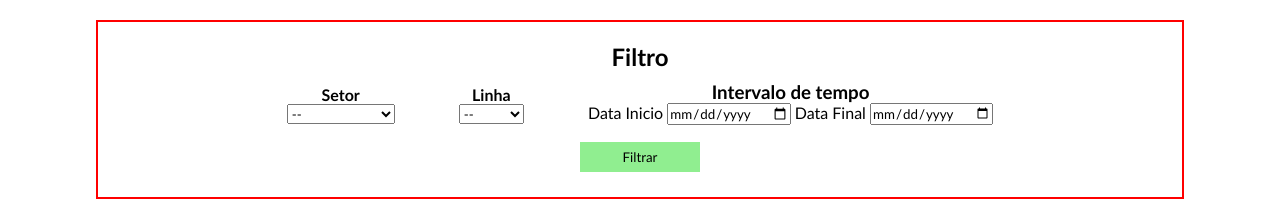
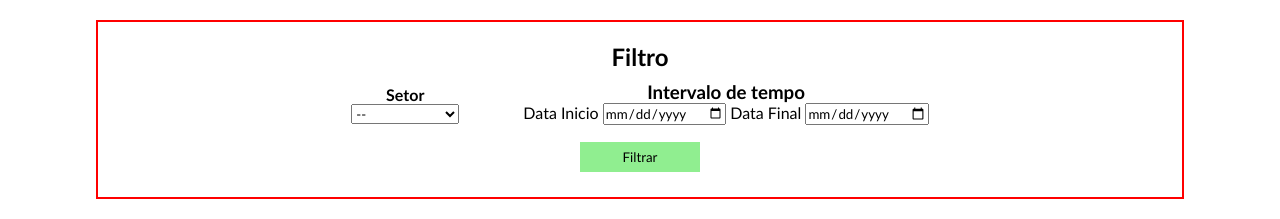
Before and after one commit to JvUTFPRAluno/ProjetoWINNER, a PHP site: page /ordensConcluidas.php in a window 1280 px wide. Shown: the part 114-333 px from the top of the page. Run offline with PHP 8.4, Linux system fonts and the light colour scheme; data that the repository does not hold is empty.

Commit message:
adicionado campos ID
adicionados campos ID apropriados para JS

```diff
--- a/php/filtrar.php
+++ b/php/filtrar.php
@@ -31,7 +31,7 @@ function dadosFiltrados($result){
             <tr>
                 <td><?php echo $row['id'] ?></td>
                 <td><?php echo $row['nomeRequisitante'] ?></td>
-                <td><?php echo $row['dataRequisicao'] ?></td>
+                <td><?php echo date('d/m/Y H:i', strtotime($row['dataRequisicao']))?></td>
                 <td><?php echo $row['setor'] ?></td>
                 <td><?php echo $row['linhaProducao'] ?></td>
                 <td><?php echo $row['descricaoRequisicao'] ?></td>
--- a/php/filtro.php
+++ b/php/filtro.php
@@ -1,16 +1,16 @@
 <?php function filtrodados($caminho, $titulo, $btn){?>
-<div class="filtro">
-    <form class="filtrar" method="POST" action="<?php echo($caminho); ?>">
+<div class="filtro" id="filtro">
+    <form class="filtrar" method="POST" action="<?php echo($caminho); ?>" id="filtro">
         <h2><?php echo $titulo ?></h2>
         <div>
         <h4>Setor</h4>
-        <select name="setorFiltro" required>
+        <select name="setorFiltro" id="setorFiltro" required>
             <option disabled selected>--</option>
             <option value="administrativo">Administrativo</option>
             <option value="Produção">Produção</option>
         </select>
         </div>
-        <div>
+        <div id="linhaProd" style="display: none;">
         <h4>Linha</h4>
         <select name="linhaFiltro">
         <option disabled selected>--</option>
```
